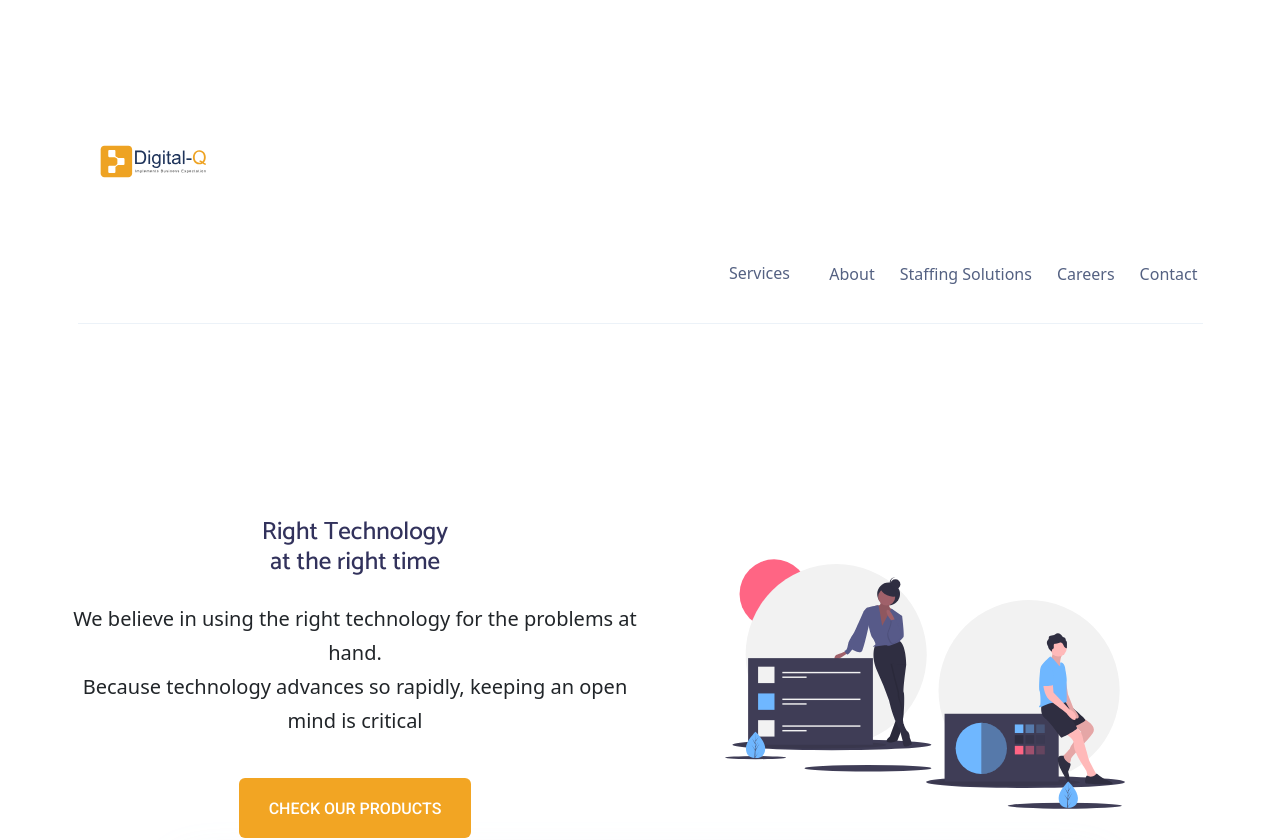
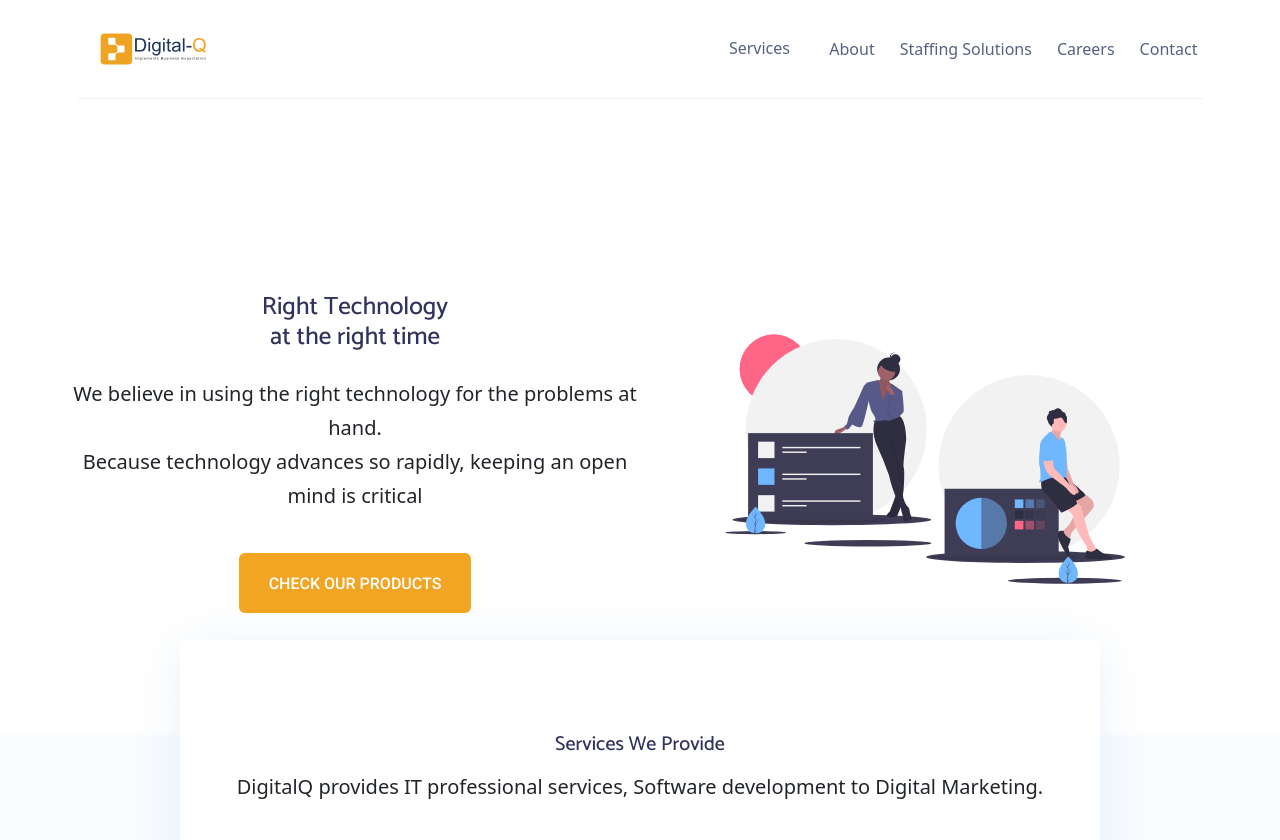
Before and after one commit to vivekra/www-company-nextjs, a Next.js app: page / in a window 1280 px wide. Shown: the top 840 px of the page. Built offline with nearby package versions, Linux system fonts and the light colour scheme.

Commit message:
menubar-service

```diff
--- a/components/Home/Menu.js
+++ b/components/Home/Menu.js
@@ -11,7 +11,7 @@ function Menu() {
             </button>
 
 
-            <div  id="custom-navbar">
+            <div  id="menu-navbar">
                 <ul className="navbar-nav ml-auto align-items-center ">
 
 
--- a/styles/globals.css
+++ b/styles/globals.css
@@ -2965,6 +2965,10 @@ flex-wrap: wrap;
   padding-left: 28px;
   border: none;
 }
-#custom-navbar{
+/* .menu-navbar{
   margin-top: 20%;
-}
+} */
+ ::after, ::before {
+  box-sizing: border-box;
+  margin-top: 45px;
+}
```
